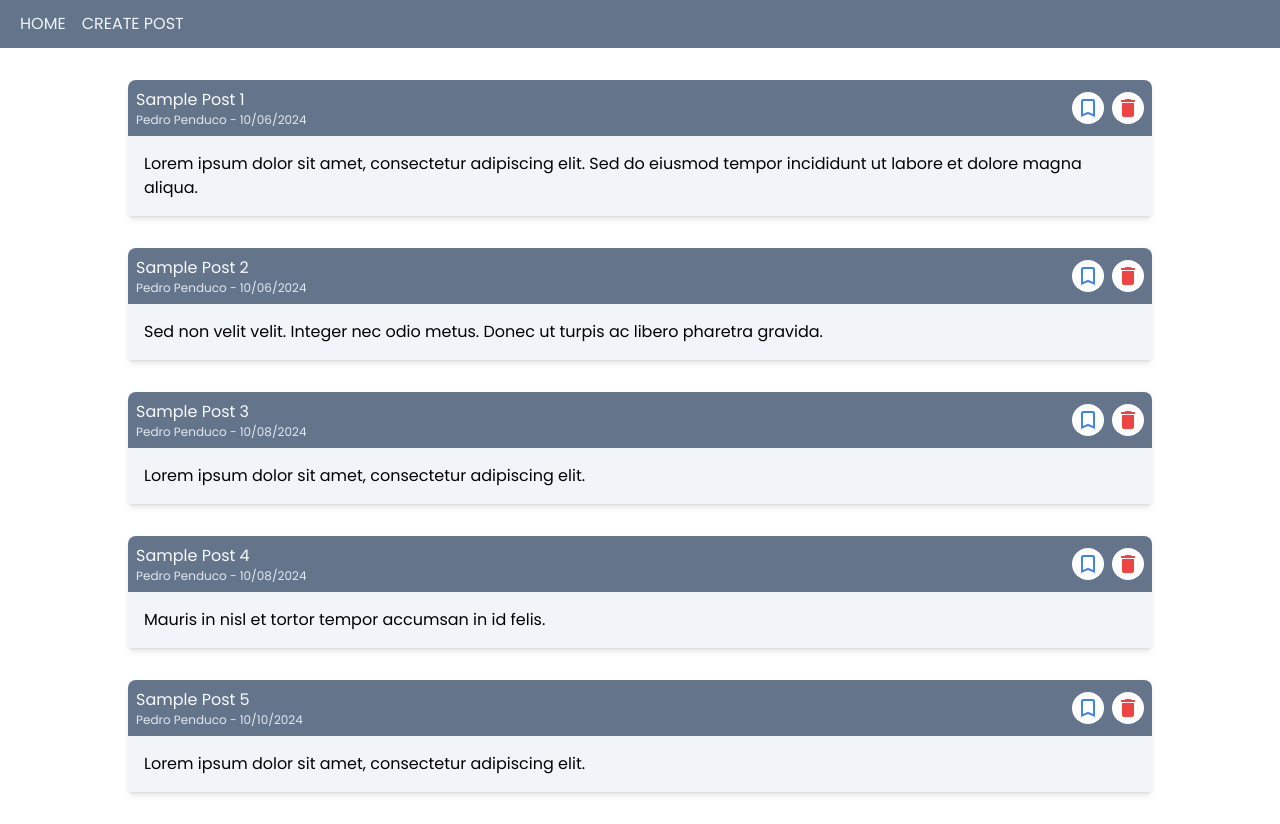
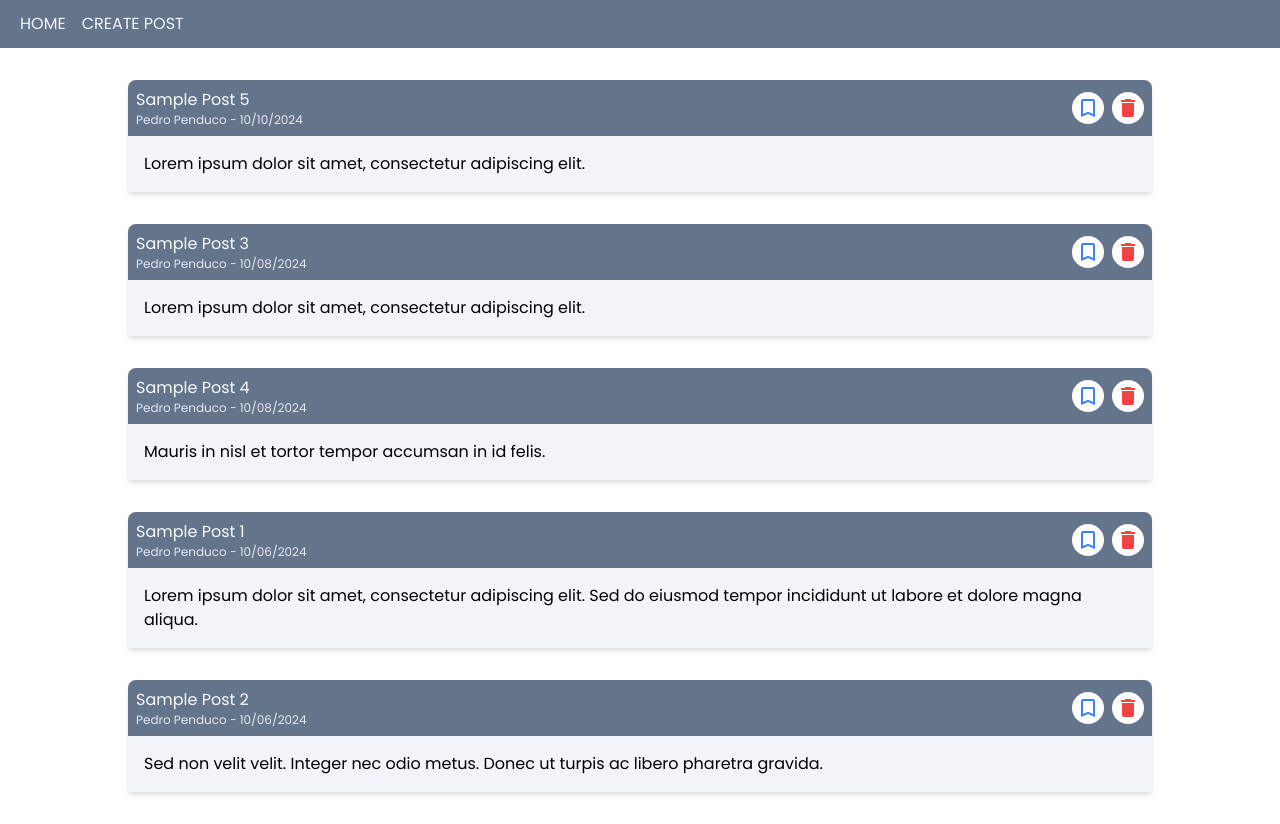
Before and after one commit to roquejessica/attendance-monitoring-and-management-system, a Vue app: page / in a window 1280 px wide. Built offline with nearby package versions, Linux system fonts and the light colour scheme.

Commit message:
using getters sorted from pinia

```diff
--- a/src/stores/post.js
+++ b/src/stores/post.js
@@ -62,4 +62,11 @@ export const usePostsStore = defineStore('posts', {
       alert('Post added successfully!')
     },
   },
+  // getters
+  getters: {
+    sorted() {
+      // sorted like computed, every data submitted or change
+      return this.posts.sort((a, b) => new Date(b.created_at) - new Date(a.created_at)) //sort is function from js
+    }, //compare two object using date from new and state
+  },
 })
--- a/src/views/HomeView.vue
+++ b/src/views/HomeView.vue
@@ -14,7 +14,8 @@ console.log(postStore)
 </script>
 
 <template>
-  <div v-for="post in postStore.posts" :key="post.id">
+  <!-- calling the state post inside post.js -->
+  <div v-for="post in postStore.sorted" :key="post.id">
     <CardComponents>
       <template v-slot:card-header>
         <div>
```
